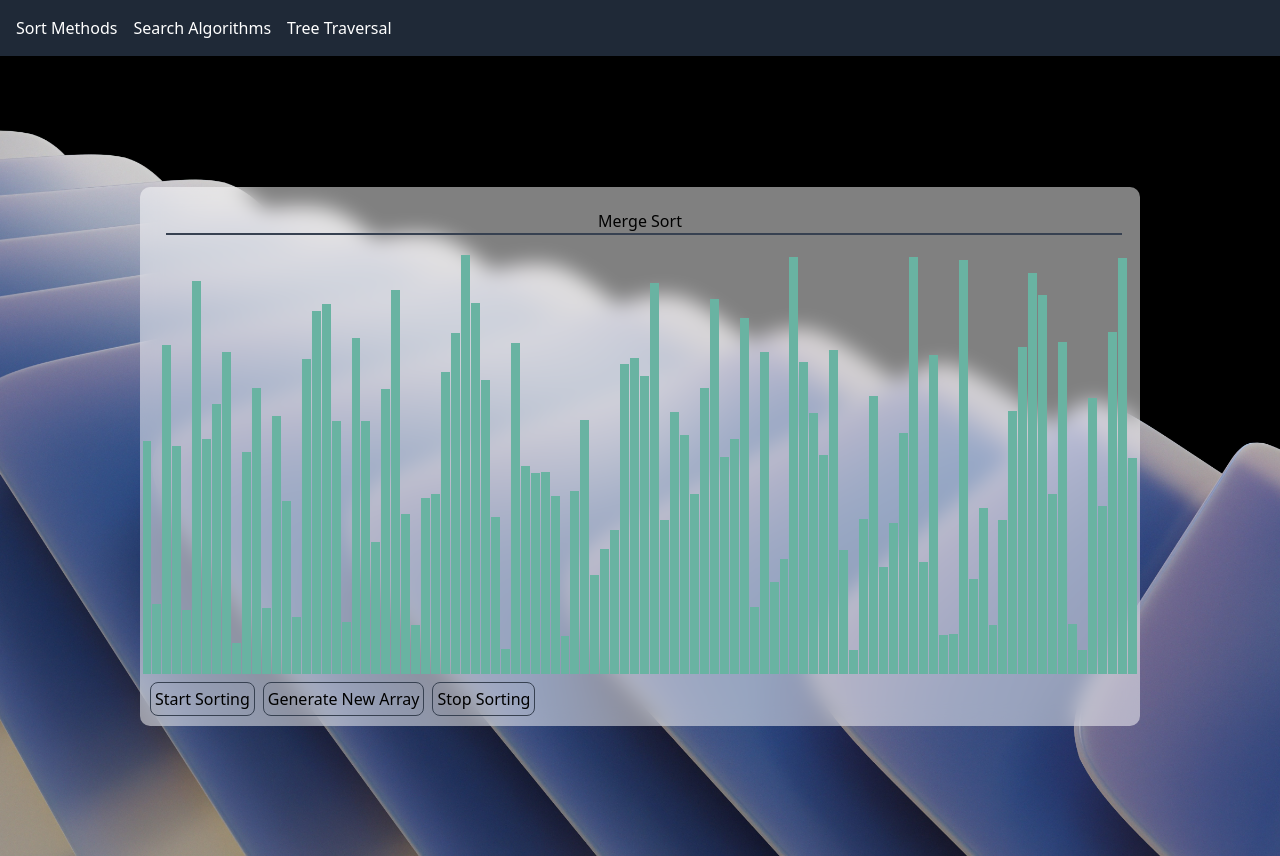
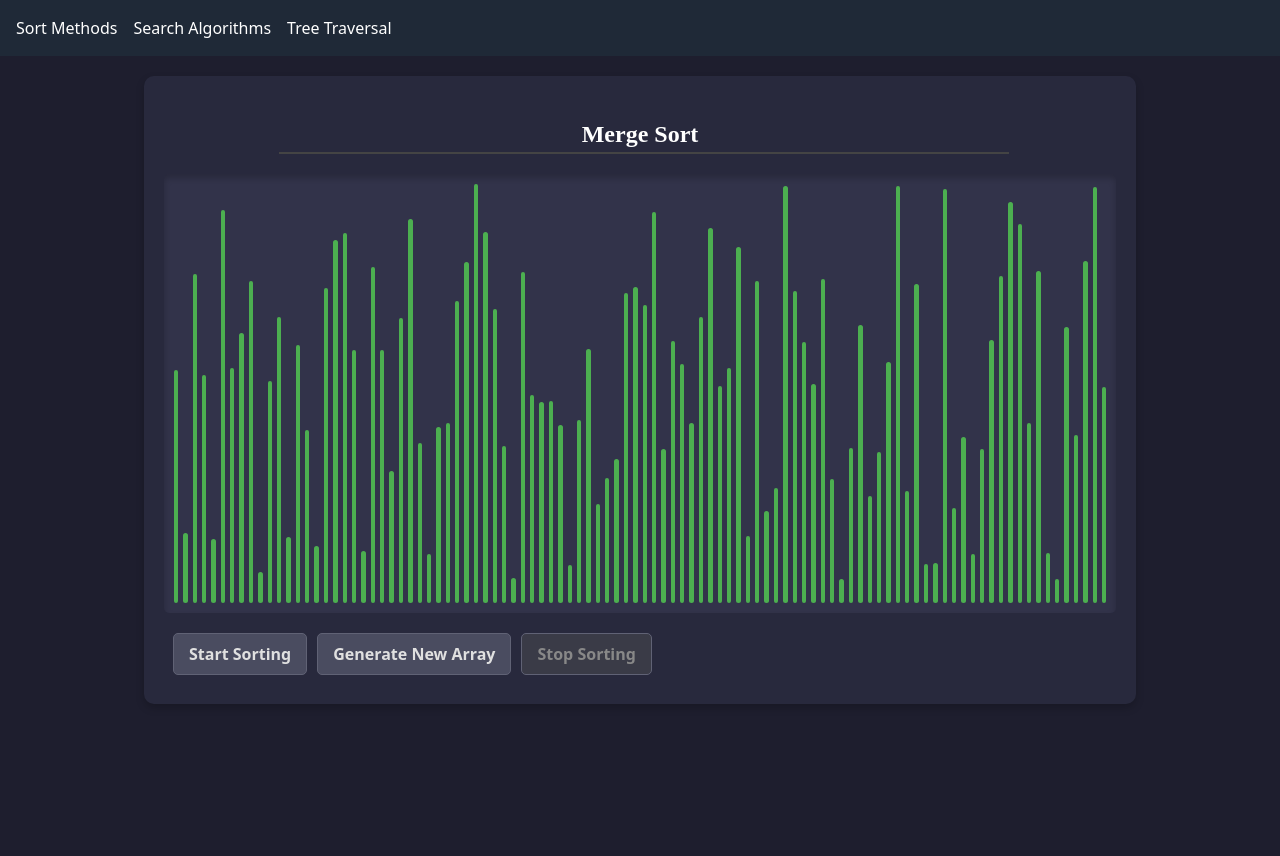
Before and after one commit to Ali7040/algorithm-visualizer, an Angular app: page /merge-sort-visualizer in a window 1280 px wide. Built offline with nearby package versions, Linux system fonts and the light colour scheme.

Commit message:
update merge sort styles

```diff
--- a/src/app/component/Sort_Algo/merge-sort-visualizer/merge-sort-visualizer.component.scss
+++ b/src/app/component/Sort_Algo/merge-sort-visualizer/merge-sort-visualizer.component.scss
@@ -1,94 +1,96 @@
+/* General container styling */
+.background-container {
+  display: flex;
+  flex-direction: column;
+  align-items: center;
+  background-color: #1e1e2e;
+  min-height: 100vh;
+  padding: 20px;
+}
+
+.content-container {
+  width: 80%;
+  background-color: #28293d;
+  border-radius: 10px;
+  padding: 20px;
+  box-shadow: 0 4px 8px rgba(0, 0, 0, 0.2);
+}
+
+/* Title styling */
+span.animate-slide-in {
+  font-weight: bold;
+  font-family: "Sans-serif";
+  color: #ffffff;
+  font-size: 1.5rem;
+  text-align: center;
+  animation: slide-in 0.5s ease;
+}
+
+hr {
+  border: none;
+  height: 2px;
+  background-color: #444;
+  width: 80%;
+}
+
+/* Array bar container styling */
 .array-container {
   display: flex;
   align-items: flex-end;
+  justify-content: center;
+  gap: 5px;
+  margin: 15px 0;
+  padding: 10px;
+  border-radius: 5px;
+  background-color: #32334a;
+  box-shadow: inset 0 4px 6px rgba(0, 0, 0, 0.2);
 }
 
+/* Bar styling */
 .array-bar {
   width: 20px;
-  margin: 0 2px;
-  background-color: #69b3a2;
+  background-color: #4caf50;
+  transition: height 0.3s ease, background-color 0.3s ease;
+  border-radius: 3px;
 }
 
+/* Active bar styling */
 .active-bar {
-  background-color: #ff6347; // Change to any color you'd like for the active bar
+  background-color: #ff9800 !important;
+  transform: scaleY(1.05);
 }
 
+/* Button styling */
+button {
+  background-color: #4a4c60;
+  color: #e0e0e0;
+  padding: 8px 15px;
+  margin: 5px;
+  border: 1px solid #606275;
+  border-radius: 5px;
+  font-weight: bold;
+  cursor: pointer;
+  transition: background-color 0.3s ease;
+}
+
+button:hover {
+  background-color: #5c5f77;
+}
+
+button:disabled {
+  background-color: #3a3b47;
+  cursor: not-allowed;
+  color: #888;
+}
+
+/* Animation */
 @keyframes slide-in {
-  0% {
+  from {
     transform: translateX(-100%);
     opacity: 0;
   }
-  100% {
+  to {
     transform: translateX(0);
     opacity: 1;
   }
 }
-
-.animate-slide-in {
-  animation: slide-in 0.5s ease-out forwards;
-  display: inline-block;
-  white-space: nowrap;
-}
-
-/* Apply background image to the container */
-.background-container {
-  background-image: url("../../../../assets/background.jpg");
-  background-size: cover; /* Adjust based on your preference */
-  background-position: center;
-  background-repeat: no-repeat;
-  min-height: 100vh; /* Ensure it covers the full viewport height */
-  display: flex;
-  align-items: center;
-  justify-content: center;
-  padding: 10px; /* Add padding to ensure content isn't flush with viewport edges */
-}
-
-/* Apply blur effect to the content */
-.content-container {
-  backdrop-filter: blur(10px); /* Adjust the blur level as needed */
-  background-color: rgba(
-    255,
-    255,
-    255,
-    0.5
-  ); /* Optional: Add a semi-transparent background for better readability */
-  border-radius: 10px; /* Optional: Add some border radius for a rounded effect */
-  padding: 20px; /* Add padding to the content */
-  max-width: 1000px; /* Optional: Set a max width for the content */
-  width: 100%;
-  box-sizing: border-box; /* Ensure padding and border are included in the element's total width and height */
-}
-
-/* Responsive design adjustments */
-@media (min-width: 450px) and (max-width: 868px) {
-  .array-bar {
-    width: 35px;
-    margin: 0 2px;
-  }
-
-  .content-container {
-    padding: 10px;
-  }
-}
-
-@media (max-width: 640px) {
-  .array-bar {
-    width: 25px; /* Further reduce width of bars */
-    margin: 0 1px; /* Adjust margin for better spacing */
-  }
-
-  .content-container {
-    padding: 5px; /* Further reduce padding */
-  }
-}
-
-@media (min-width: 275px) {
-  .array-bar {
-    width: 25px;
-    margin: 0 0.5px;
-  }
-
-  .content-container {
-    padding: 2px;
-  }
-}
```
